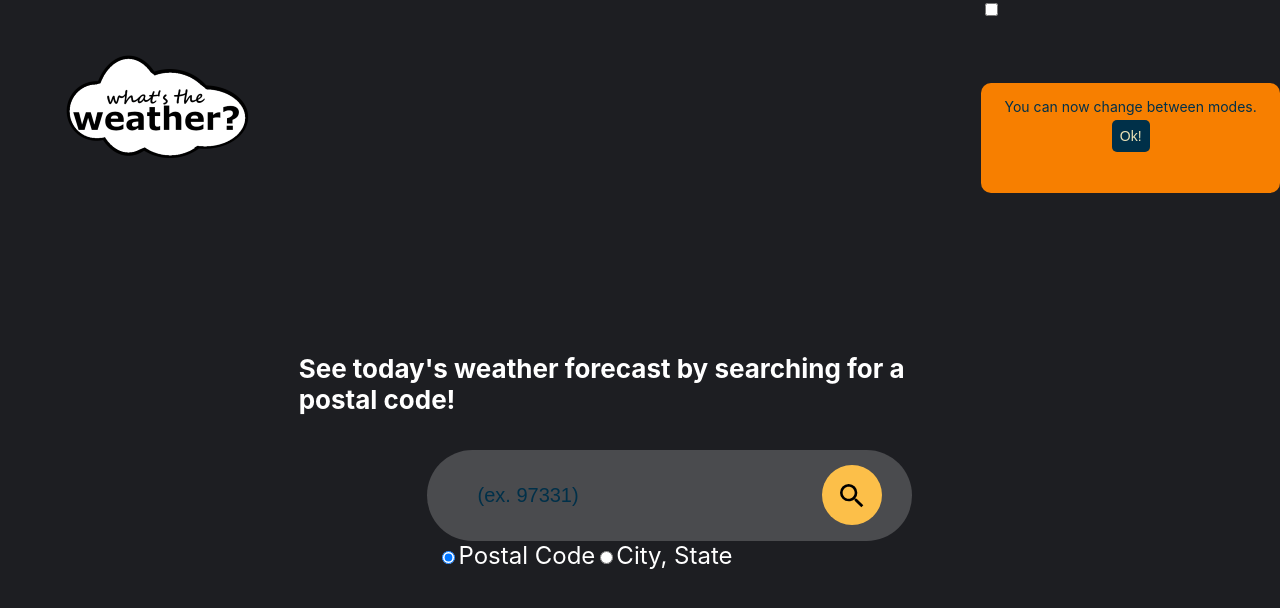
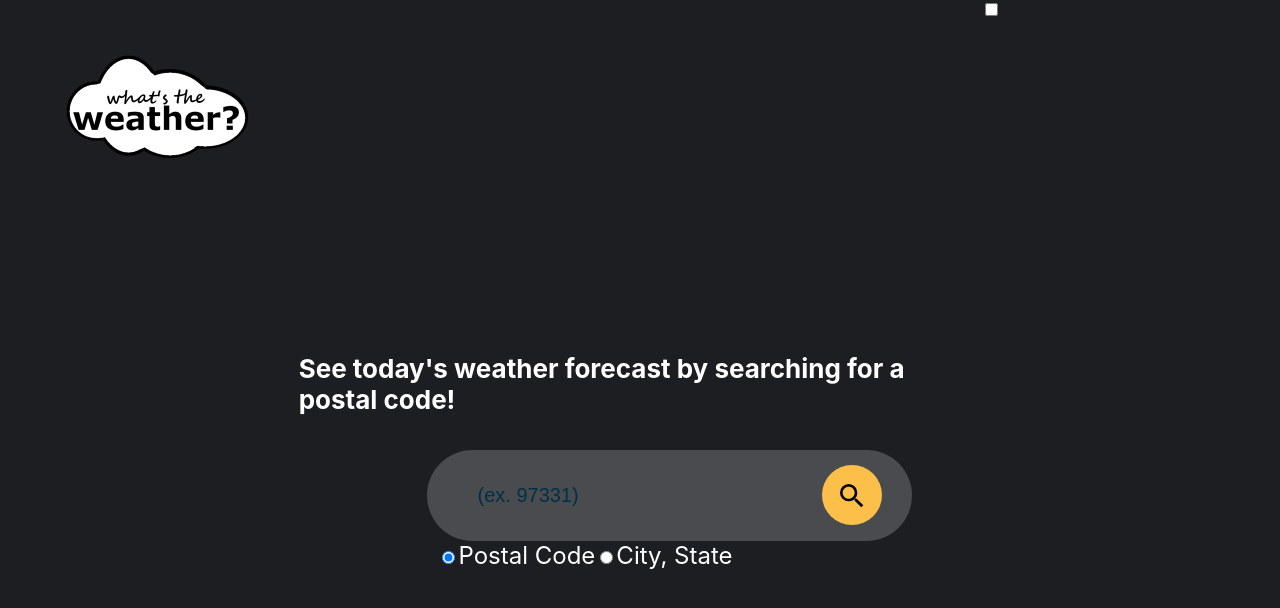
Before and after one commit to redSkies47/cs361-weather-app-portfolio, a React (Create React App) app in the folder weather-ui/: page / in a window 1280 px wide. Both pictures are taken after a click on the button "Ok!". Shown: the top 608 px of the page. Built offline with nearby package versions, Linux system fonts and the light colour scheme.

Commit message:
disolay/hide mode explain message

```diff
--- a/weather-ui/src/pages/HomePage.js
+++ b/weather-ui/src/pages/HomePage.js
@@ -1,4 +1,4 @@
-import React from 'react';
+import React, { useState } from 'react';
 // import { useHistory } from 'react-router-dom';
 import logo from '../img/logo192.png';
 import { MdSearch } from 'react-icons/md';
@@ -6,6 +6,8 @@ import { MdSearch } from 'react-icons/md';
 function HomePage() {
 
     // const history = useHistory();
+
+    const [explain, setExplain]=useState(true);
 
     return (
         <body class='container'>
@@ -15,9 +17,13 @@ function HomePage() {
                     <input id='toggler' type='checkbox'></input>
                     <span class='slider round'></span>
                 </label>
-                <p class='explain'>You can now change between modes.
-                    <button class='my-buttons' type='button'>Ok!</button>
-                </p>
+                {
+
+                    explain?<p class='explain'>You can now change between modes.
+                        <button class='my-buttons' type='button' onClick={()=>setExplain(false)}>Ok!</button>
+                    </p>:<div></div>
+
+                }
             </div>
             <div class='search'>
                 <h4>See today's weather forecast by searching for a postal code!</h4>
```
